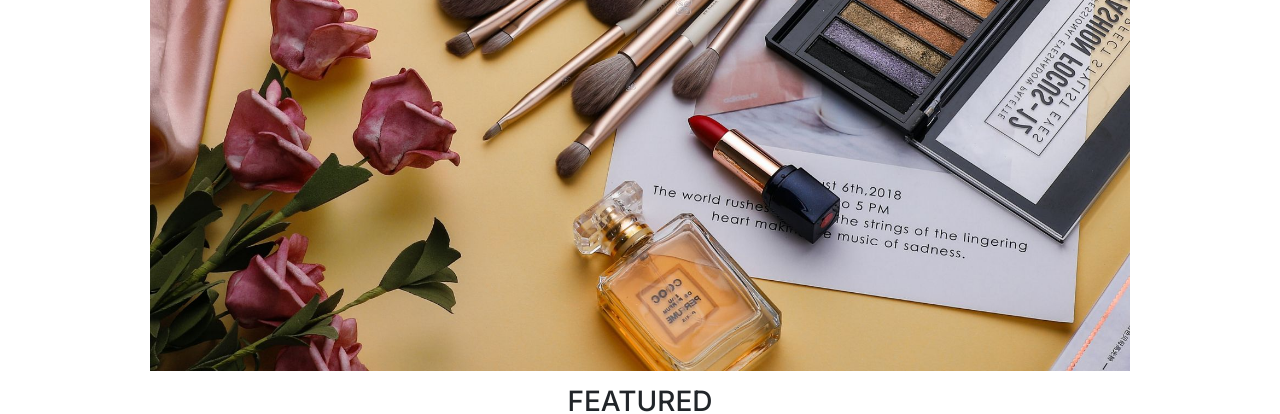
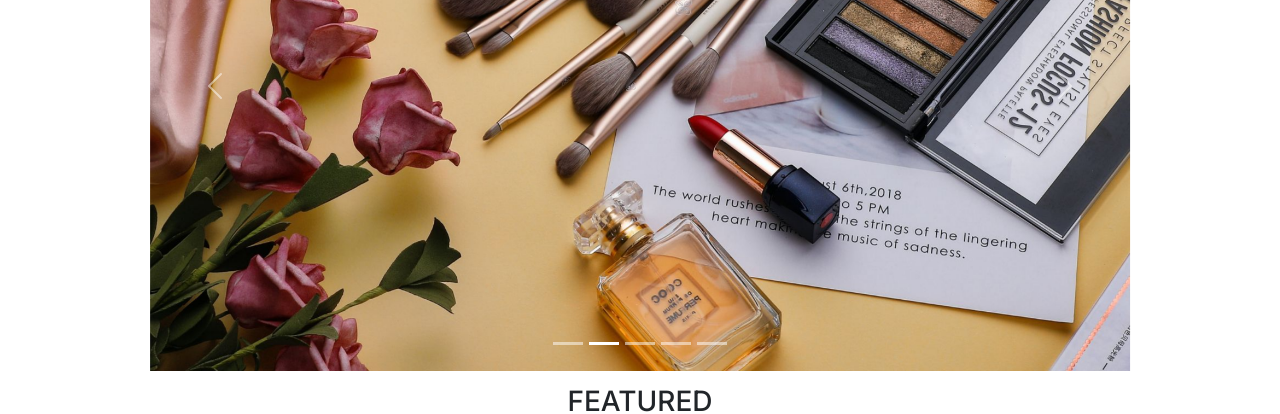
Before and after one commit to JanineSooThow/React-mini-project-makeup-store, a Next.js app in the folder mini-project-2/: page / in a window 1280 px wide. Shown: the part 293-707 px from the top of the page. Built offline with nearby package versions, Linux system fonts and the light colour scheme.

Commit message:
autoslide changes

```diff
--- a/mini-project-2/app/page.tsx
+++ b/mini-project-2/app/page.tsx
@@ -16,7 +16,6 @@ const HomePage: React.FC = () => {
         <Autoslider/>
       </StyledImgContainer>
       <br></br>
-
       <Featured></Featured>
 
    </div>
--- a/mini-project-2/src/components/Autoslider.jsx
+++ b/mini-project-2/src/components/Autoslider.jsx
@@ -1,6 +1,7 @@
 //Autoslider exports to homepage -page.tsx under app folder
 //importing two functionalities from the React library to enhance the capabilities of your functional components
 import React, { useState, useEffect } from 'react';
+import Carousel from 'react-bootstrap/Carousel';
 import {StyledContainer, StyledImgContainer, StyledImgEl} from './assets/css/styled'
 
 //Parent component- Autoslider (defined as a functional component using arrow function syntax. Remember components defined using functions or classes)
@@ -22,17 +23,26 @@ const Autoslider = () => {
     useEffect(() => {
       const interval = setInterval(() => {
         setCurrentSlide((prevSlide) => (prevSlide === images.length - 1 ? 0 : prevSlide + 1));
-      }, 3000);
+      }, 4000);
 
       return () => clearInterval(interval);
     }, [images.length]);
 
+    const handleSlideSelect = (selectedIndex) => {
+      setCurrentSlide(selectedIndex);
+    };
 
     return (
       <StyledContainer >
-        <StyledImgContainer>
-          <StyledImgEl src={images[currentSlide]} alt="Slide" />
-        </StyledImgContainer>
+        <Carousel activeIndex={currentSlide} onSelect={handleSlideSelect} interval= {null}>
+        {images.map((image, index) => (
+          <Carousel.Item key={index}>
+            <StyledImgContainer>
+              <StyledImgEl src={image} alt={`Slide ${index + 1}`} />
+            </StyledImgContainer>
+          </Carousel.Item>
+        ))}
+        </Carousel>
       </StyledContainer>
     );
   };
```
